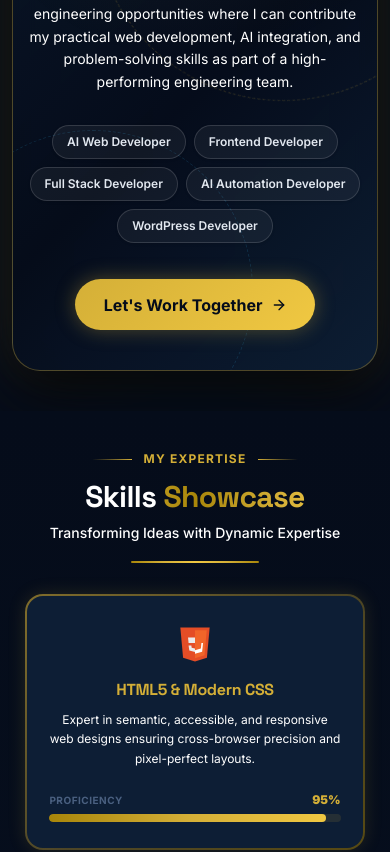
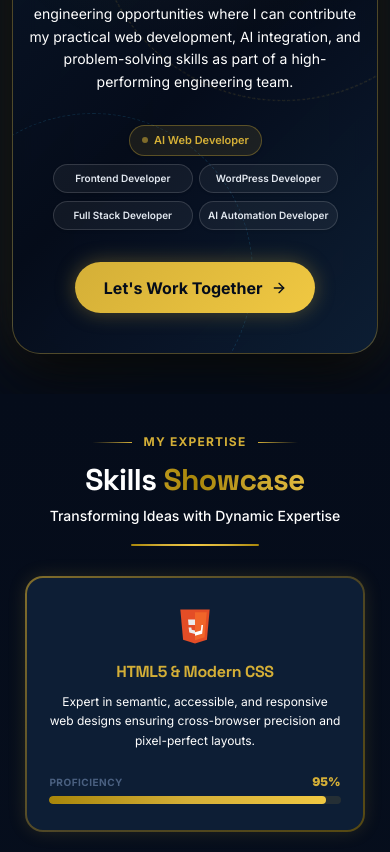
Before and after one commit to sehariftikhar22/sehar-portfolio, a Next.js app: page / in a window 390 px wide. Shown: the part 5020-5872 px from the top of the page. Built offline with nearby package versions, Linux system fonts and the light colour scheme.

Commit message:
feat(ui): implement modern 1-center + 2-split staggered layout for CTA role badges on mobile

```diff
--- a/src/components/CallToAction.tsx
+++ b/src/components/CallToAction.tsx
@@ -178,12 +178,12 @@ export function CallToAction({ type }: CallToActionProps) {
               Currently open to full-time roles and high-impact engineering opportunities where I can contribute my practical web development, AI integration, and problem-solving skills as part of a high-performing engineering team.
             </p>
 
-            {/* Tags / Pills — Single line */}
-            <div className="flex flex-wrap lg:flex-nowrap justify-center items-center gap-2 sm:gap-2.5 md:gap-3 max-w-5xl mx-auto mb-9 reveal-up delay-200 relative z-10">
+            {/* Desktop Tags Layout (sm and up) */}
+            <div className="hidden sm:flex flex-wrap justify-center items-center gap-2.5 md:gap-3 max-w-5xl mx-auto mb-9 reveal-up delay-200 relative z-10">
               {roles.map((role) => (
                 <span
                   key={role}
-                  className="px-3.5 py-2 sm:px-4 sm:py-2.5 rounded-full text-slate-200 text-xs sm:text-sm font-semibold whitespace-nowrap transition-all duration-300 hover:border-[#D4AF37] hover:text-[#D4AF37] hover:scale-105 cursor-default select-none shadow-sm"
+                  className="px-4 py-2.5 rounded-full text-slate-200 text-xs sm:text-sm font-semibold whitespace-nowrap transition-all duration-300 hover:border-[#D4AF37] hover:text-[#D4AF37] hover:scale-105 cursor-default select-none shadow-sm"
                   style={{
                     background: "rgba(255, 255, 255, 0.05)",
                     border: "1px solid rgba(255, 255, 255, 0.14)",
@@ -193,6 +193,72 @@ export function CallToAction({ type }: CallToActionProps) {
                   {role}
                 </span>
               ))}
+            </div>
+
+            {/* Mobile Modern Staggered Layout (<sm: 1 Center, followed by 2 Split Rows) */}
+            <div className="flex sm:hidden flex-col items-center gap-2 w-full max-w-[285px] mx-auto mb-8 reveal-up delay-200 relative z-10">
+              {/* Row 1: 1 Featured Badge in Center */}
+              <div className="flex justify-center w-full">
+                <span
+                  className="inline-flex items-center gap-1.5 px-3 py-1.5 rounded-full text-[10px] min-[350px]:text-[11px] font-semibold text-[#D4AF37] whitespace-nowrap shadow-sm"
+                  style={{
+                    background: "rgba(212, 175, 55, 0.1)",
+                    border: "1px solid rgba(212, 175, 55, 0.35)",
+                    backdropFilter: "blur(8px)",
+                  }}
+                >
+                  <span className="w-1.5 h-1.5 rounded-full bg-[#D4AF37] animate-pulse" />
+                  {roles[0]}
+                </span>
+              </div>
+
+              {/* Row 2: 2 Badges (1 Start, 1 End) */}
+              <div className="flex items-center justify-between gap-1.5 w-full">
+                <span
+                  className="flex-1 text-center px-2 py-1.5 rounded-full text-slate-200 text-[9.5px] min-[350px]:text-[10px] font-semibold truncate shadow-sm"
+                  style={{
+                    background: "rgba(255, 255, 255, 0.05)",
+                    border: "1px solid rgba(255, 255, 255, 0.14)",
+                    backdropFilter: "blur(8px)",
+                  }}
+                >
+                  {roles[1]}
+                </span>
+                <span
+                  className="flex-1 text-center px-2 py-1.5 rounded-full text-slate-200 text-[9.5px] min-[350px]:text-[10px] font-semibold truncate shadow-sm"
+                  style={{
+                    background: "rgba(255, 255, 255, 0.05)",
+                    border: "1px solid rgba(255, 255, 255, 0.14)",
+                    backdropFilter: "blur(8px)",
+                  }}
+                >
+                  {roles[4]}
+                </span>
+              </div>
+
+              {/* Row 3: 2 Badges (1 Start, 1 End) */}
+              <div className="flex items-center justify-between gap-1.5 w-full">
+                <span
+                  className="flex-1 text-center px-2 py-1.5 rounded-full text-slate-200 text-[9.5px] min-[350px]:text-[10px] font-semibold truncate shadow-sm"
+                  style={{
+                    background: "rgba(255, 255, 255, 0.05)",
+                    border: "1px solid rgba(255, 255, 255, 0.14)",
+                    backdropFilter: "blur(8px)",
+                  }}
+                >
+                  {roles[2]}
+                </span>
+                <span
+                  className="flex-1 text-center px-2 py-1.5 rounded-full text-slate-200 text-[9.5px] min-[350px]:text-[10px] font-semibold truncate shadow-sm"
+                  style={{
+                    background: "rgba(255, 255, 255, 0.05)",
+                    border: "1px solid rgba(255, 255, 255, 0.14)",
+                    backdropFilter: "blur(8px)",
+                  }}
+                >
+                  {roles[3]}
+                </span>
+              </div>
             </div>
 
             {/* Action Button */}
```
